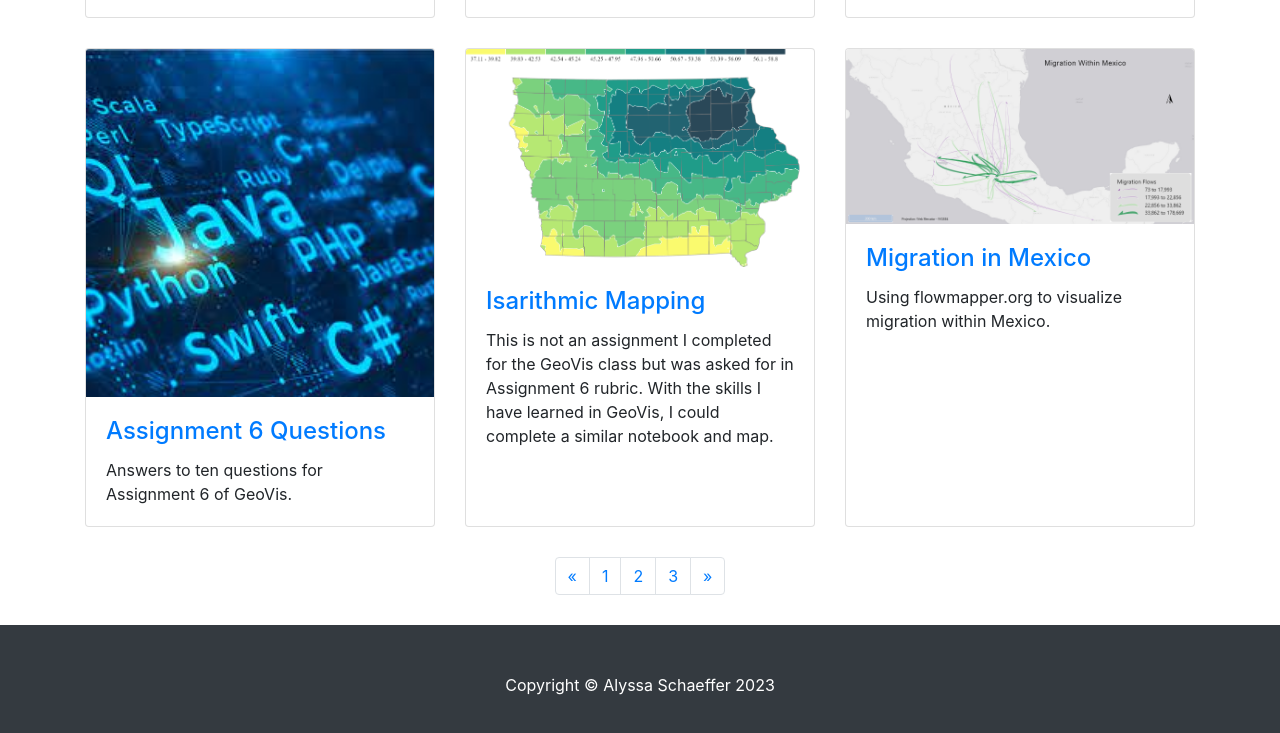
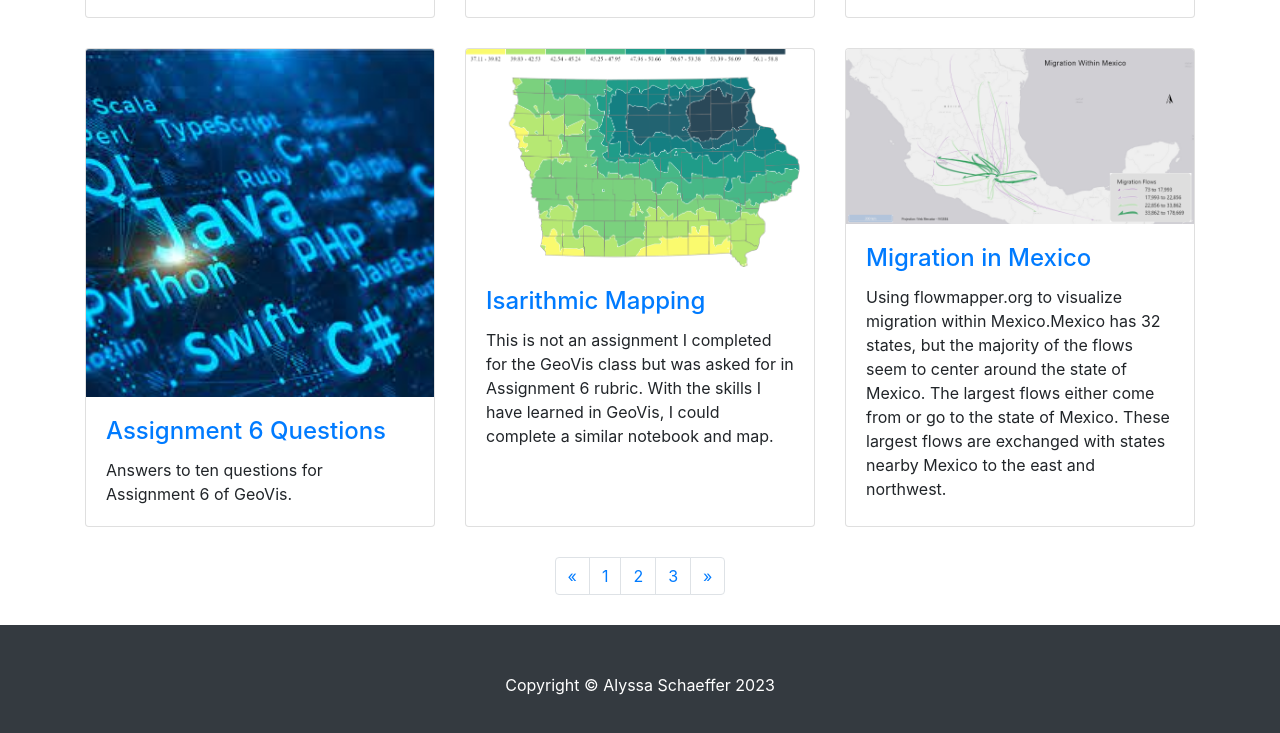
Before and after one commit to geog3540/aschaeffer, a website: page index.html in a window 1280 px wide. Shown: the part 906-1639 px from the top of the page. Drawn offline with Linux system fonts and the light colour scheme.

Commit message:
one last edit

```diff
--- a/index.html
+++ b/index.html
@@ -124,7 +124,9 @@
               <h4 class="card-title">
                 <a href="flowmapping.html">Migration in Mexico</a>
               </h4>
-              <p class="card-text">Using flowmapper.org to visualize migration within Mexico.</p>
+              <p class="card-text">Using flowmapper.org to visualize migration within Mexico.Mexico has 32 states, but the majority of the flows
+		seem to center around the state of Mexico. The largest flows either come from or go to the state of Mexico. These largest flows
+		are exchanged with states nearby Mexico to the east and northwest. </p>
             </div>
           </div>
         </div>
```
